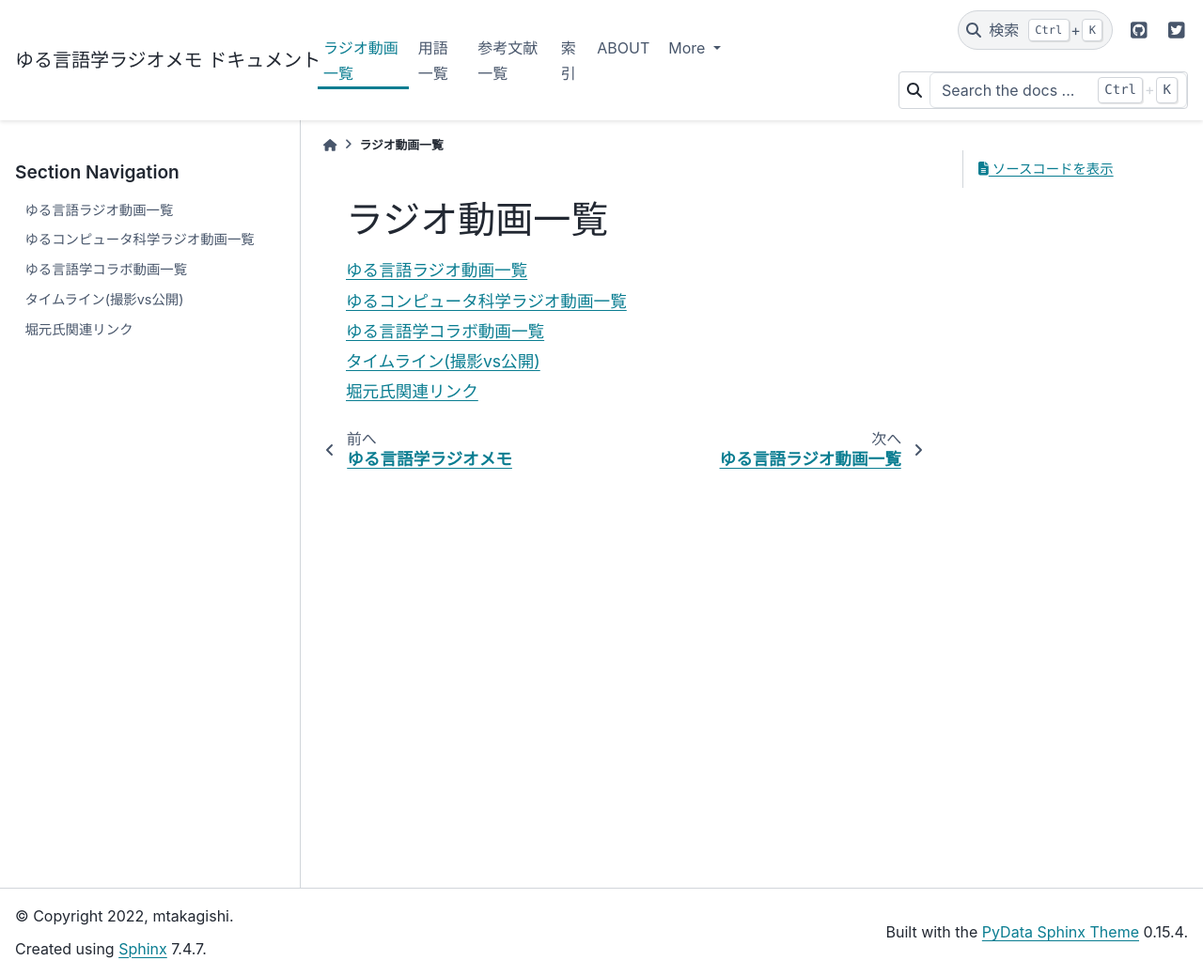
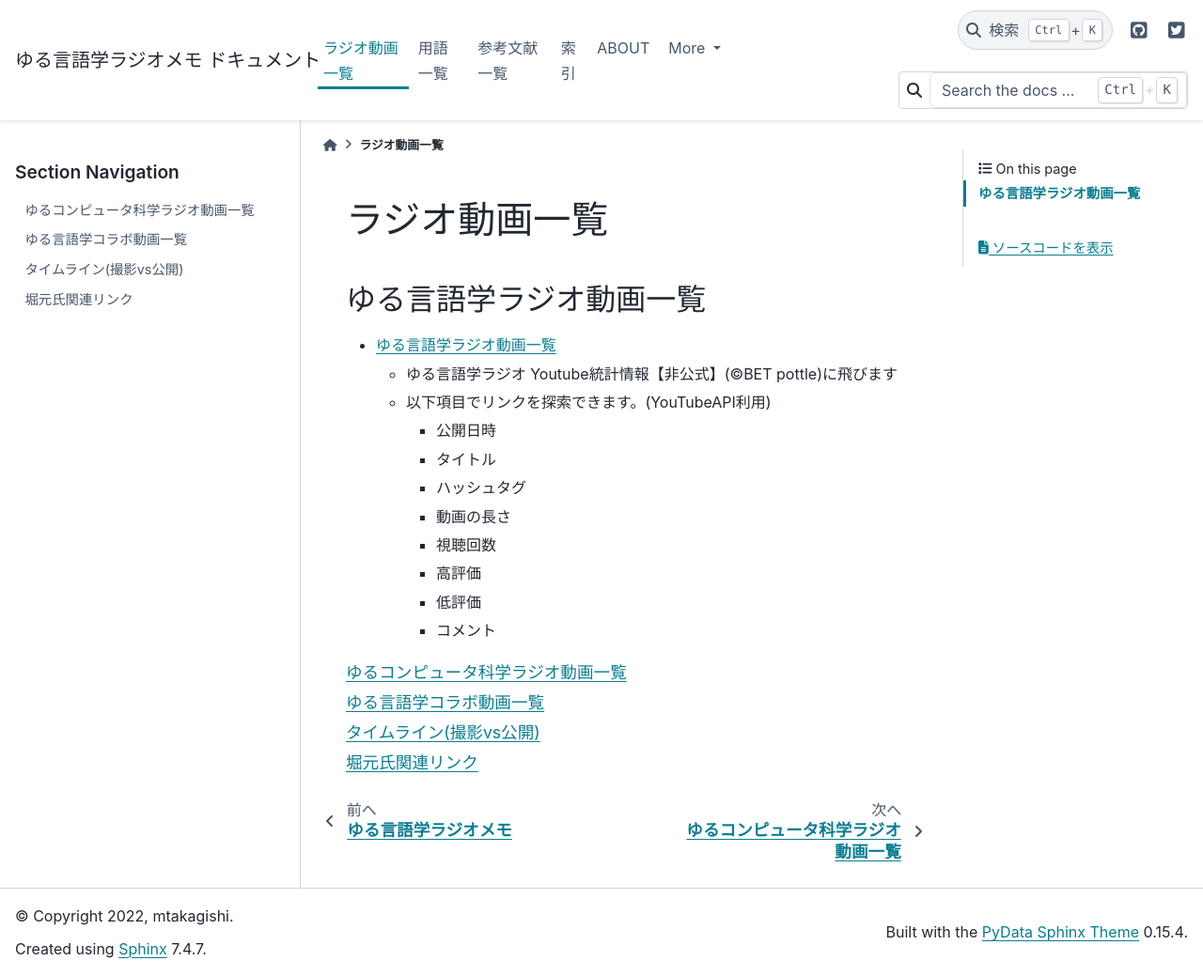
Before and after one commit to mtakagishi/yurugengo, a Sphinx documentation site: the page built from docs/videos/index.rst, in a window 1280 px wide and 1039 px high. Shown: the whole window at 94% size. Built offline with Sphinx 7.4.7 and the PyData theme 0.15.4, drawn with Linux system fonts in a browser that asks for light colours.

Commit message:
動画一覧リンクをBET pottleさんの高機能版へリンク

```diff
--- a/docs/videos/index.rst
+++ b/docs/videos/index.rst
@@ -1,11 +1,26 @@
 ラジオ動画一覧
 ===============================
+
+ゆる言語学ラジオ動画一覧
+---------------------------------------------
+* `ゆる言語学ラジオ動画一覧 <https://yuru.bet-pottle-statistics.com/>`_
+
+  * ゆる言語学ラジオ Youtube統計情報【非公式】(©BET pottle)に飛びます
+  * 以下項目でリンクを探索できます。(YouTubeAPI利用)
+
+    * 公開日時
+    * タイトル
+    * ハッシュタグ
+    * 動画の長さ
+    * 視聴回数
+    * 高評価
+    * 低評価
+    * コメント
 
 .. toctree::
   :maxdepth: 1
   :glob:
 
-  yurugengo_radio_list
   yurucomputer_radio_list
   collaboration
   timeline
--- a/docs/words/教養（インテリ）悪口本.rst
+++ b/docs/words/教養（インテリ）悪口本.rst
@@ -15,7 +15,7 @@
 * `教養（インテリ）悪口本 　堀元 見 (著)　(単行本) <https://amzn.to/3Jj42hL>`_
 
 .. rubric:: 関連レビュー
-* `ダヴィンチ「知性とユーモアあふれる“インテリ悪口”を駆使し、学校・職場のコミュニケーションを円滑に」 <https://ddnavi.com/review/936404/a/>`_
+* `ダヴィンチ「知性とユーモアあふれる“インテリ悪口”を駆使し、学校・職場のコミュニケーションを円滑に」  <https://ddnavi.com/review/936404/a/>`_
 * `仕事効率悪い｢二度手間な人｣に使える便利な一言 <https://toyokeizai.net/articles/-/508348>`_
 * `『 教養悪口本 』著堀元見 暴言で溢れるネット世界 教養悪口で少しでも笑顔が溢れる世界へ <https://otutarou.com/kyouyouwarukutihonn/>`_
 * `「植物だったらゲノム解析されてそう」…インテリ悪口ってなに？　「教養（インテリ）悪口本」の堀元見にきく（深水英一郎氏寄稿） <https://otakei.otakuma.net/archives/2022010405.html>`_
```
